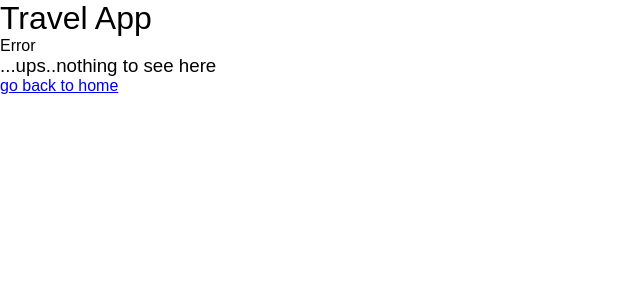
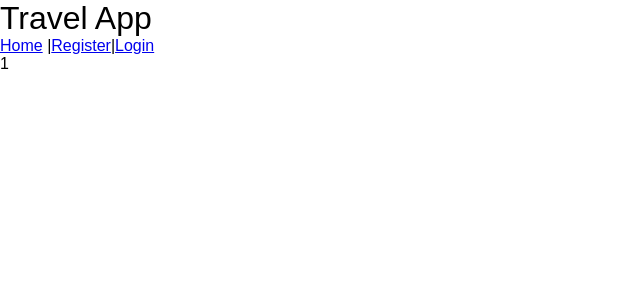
Before and after one commit to GabrielMelhem/Travel_App, a React (Vite) app: page /country/1 in a window 1280 px wide. Shown: the top 300 px of the page, without its empty margins (0-640 px from the left). Built offline with nearby package versions, Linux system fonts and the light colour scheme.

Commit message:
navigate function added

```diff
--- a/src/components/countryCard/CountryCard.jsx
+++ b/src/components/countryCard/CountryCard.jsx
@@ -1,17 +1,11 @@
 import React from "react";
+import { Link, useNavigate } from "react-router-dom";
 
-const CountryCard = ({country
-//   flag,
-//   name,
-//   population,
-//   capital,
-//   region,
-//   code,
-//   showDetails,
-}) => {
+const CountryCard = ({country}) => {
+  const navigate =useNavigate();
+
   const showDetailsHandler = () => {
-    //showDetails(code);
-    console.log('country details')
+    navigate(`/country/${country.name.common}`);
   };
   return (
     <div className="country" onClick={showDetailsHandler}>
--- a/src/pages/country/Country.jsx
+++ b/src/pages/country/Country.jsx
@@ -1,8 +1,10 @@
 import React from 'react'
+import { useParams } from 'react-router-dom'
 
 const Country = () => {
+  const { countryName } = useParams();
   return (
-    <div>Country</div>
+    <div>{countryName}</div>
   )
 }
 
--- a/src/router/Router.jsx
+++ b/src/router/Router.jsx
@@ -8,6 +8,7 @@ import Login from "../pages/login/Login";
 import Register from "../pages/register/Register";
 import Root from "../root/Root";
 import ErrorPage from "../pages/error/ErrorPage";
+import Country from '../pages/country/Country';
 
 export const Router = createBrowserRouter(
   createRoutesFromElements(
@@ -15,6 +16,7 @@ export const Router = createBrowserRouter(
       <Route index element={<Home />} />
       <Route path="register" element={<Register />} />
       <Route path="login" element={<Login />} />
+      <Route path="/country/:countryName" element={<Country />} />
     </Route>
   )
 
```
